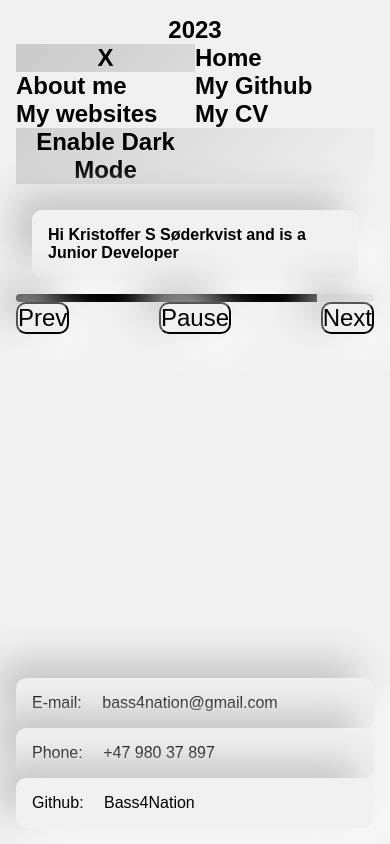
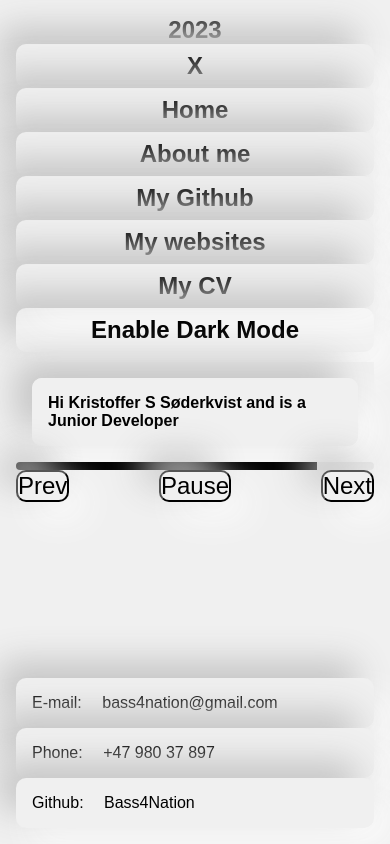
Before and after one commit to Bass4Nation/Bass4Nation.github.io, a Next.js app: page / in a window 390 px wide. Both pictures are taken after a click on the button "Menu". Built offline with nearby package versions, Linux system fonts and the light colour scheme.

Commit message:
Edit css Navbar mobile style

```diff
--- a/components/Navbar.js
+++ b/components/Navbar.js
@@ -64,7 +64,7 @@ const Navbar = ({ darkMode, setDarkMode, isMobile }) => {
         </section>
 
         <section className={mobileMenu}>
-          <button className={style.nav_button_exit} onClick={toggleMenu}>
+          <button className={style.nav_item_mobile} onClick={toggleMenu}>
             {isMenuOpen ? "X" : null}
           </button>
           {navItemList.map((item) => (
@@ -77,7 +77,7 @@ const Navbar = ({ darkMode, setDarkMode, isMobile }) => {
             </Link>
           ))}
           <button
-            className={style.nav_button_mobile}
+            className={style.nav_item_mobile}
             onClick={() => setDarkMode(!darkMode)}
           >
             {darkMode ? "Enable Light Mode" : "Enable Dark Mode"}
--- a/styles/Navbar.module.css
+++ b/styles/Navbar.module.css
@@ -78,11 +78,25 @@
 
 
 .navigationPanel_mobile{
-  display: grid;
-  grid-template-columns: 1fr 1fr;
-  grid-template-rows: 1fr 1fr;
-  grid-template-areas: "logo menu" "logo menu";
-  background: linear-gradient(315deg, var(--bg-color-1), var(--bg-color-2));;
+display: grid;
+/* justify-content: center; */
+align-items: center;
+}
+
+.nav_item_mobile{
+  border-radius: 10px;
+  box-shadow: -17px -17px 35px #c5c5c5, 17px 17px 35px #fbfbfb;
+  text-decoration: none;
+  padding: 0.5rem 1rem;
+  transition: 1s;
+  color: var(--text-color);
+  text-align: center;
+
+}
+
+.nav_item_mobile:hover{
+  box-shadow: -5px -5px 10px #c5c5c5;
+  transition: 1s;
 }
 
 
```
